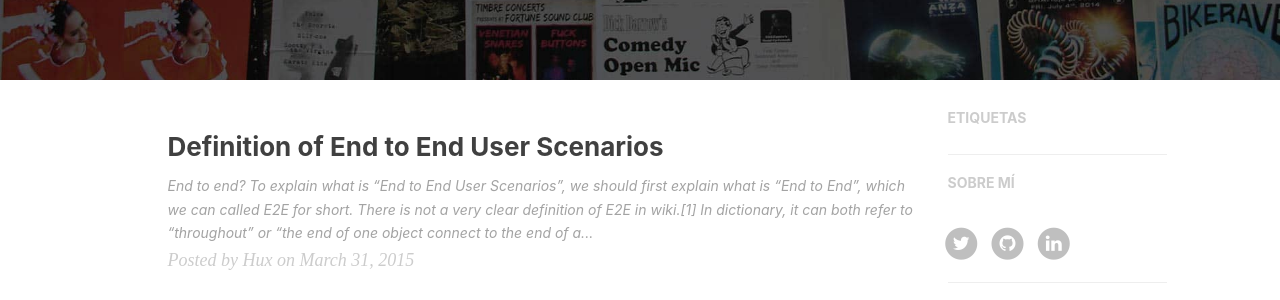
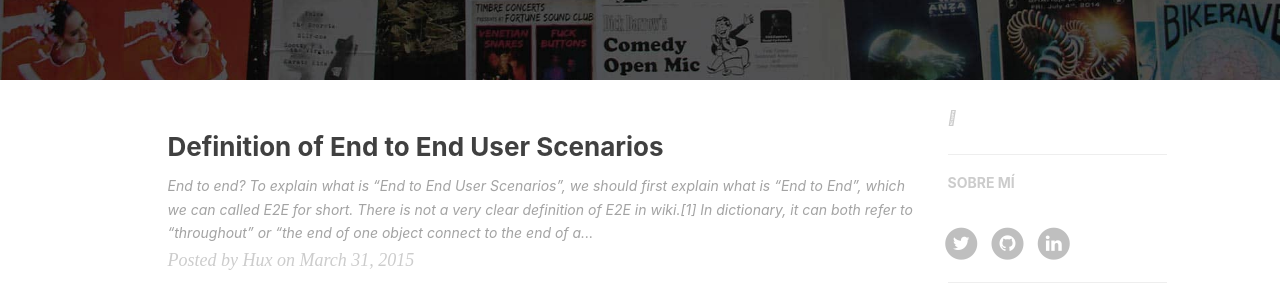
Before and after one commit to eugeniosaintemarie/notes, a Jekyll site: the page built from index.html, in a window 1280 px wide. Shown: the part 406-706 px from the top of the page. Built offline with Jekyll 4.4.1, drawn with Linux system fonts in a browser that asks for light colours; nearby versions of some CDN libraries; the list of posts is cut into pages by our own code; comment, search, counter and statistics services are not loaded.

Commit message:
Update featured-tags.html

```diff
--- a/_includes/featured-tags.html
+++ b/_includes/featured-tags.html
@@ -7,7 +7,7 @@
     {% if include.bottom %}
         <hr class="hidden-sm hidden-xs">
     {% endif %}
-    <h5><a href="{{'/archive/' | prepend: site.baseurl }}">ETIQUETAS</a></h5>
+    <h5><a href="{{'/archive/' | prepend: site.baseurl }}"><i class="fas fa-tags"></i></a></h5>
     <div class="tags">
         {% capture tags %}
         {% comment %}
```
